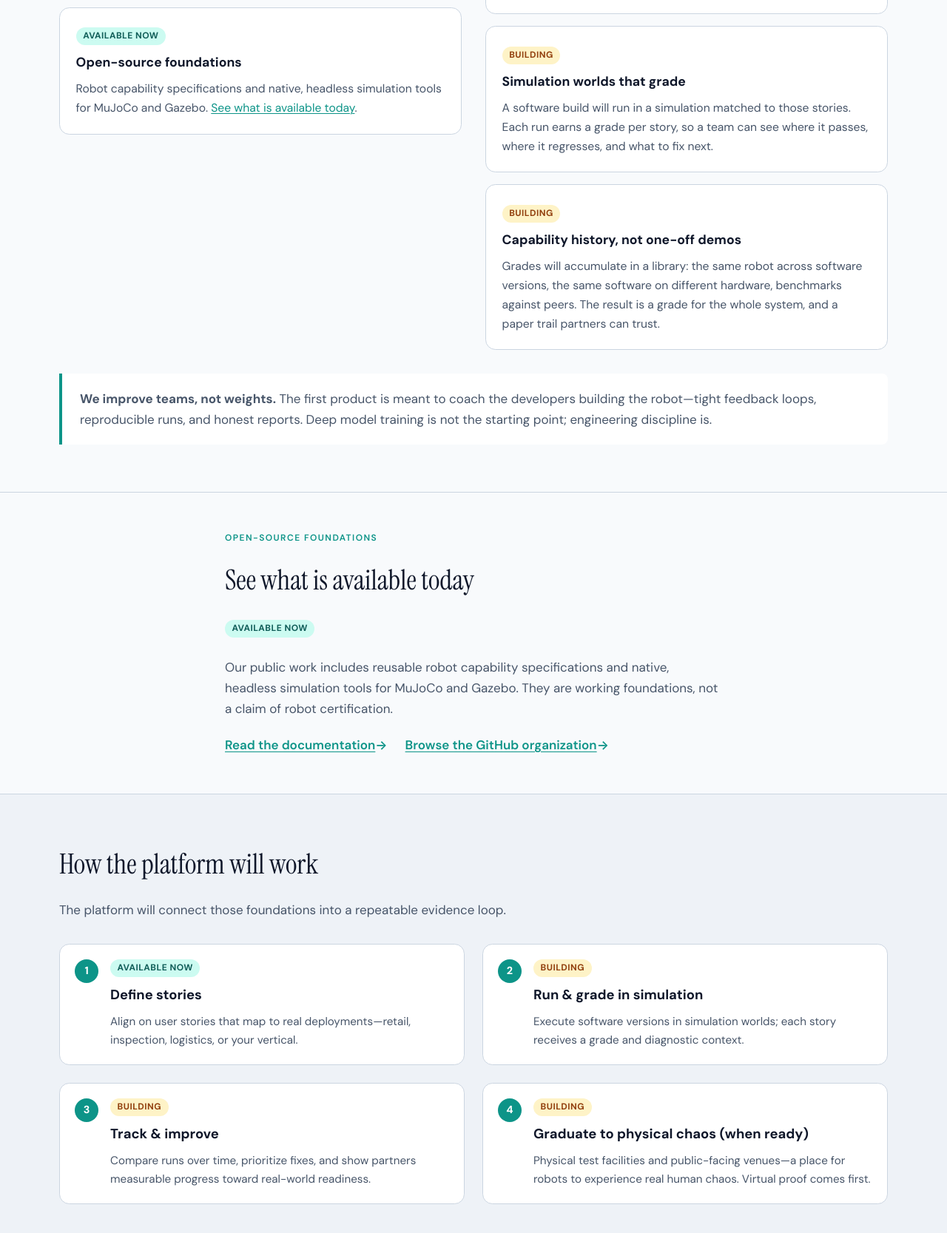
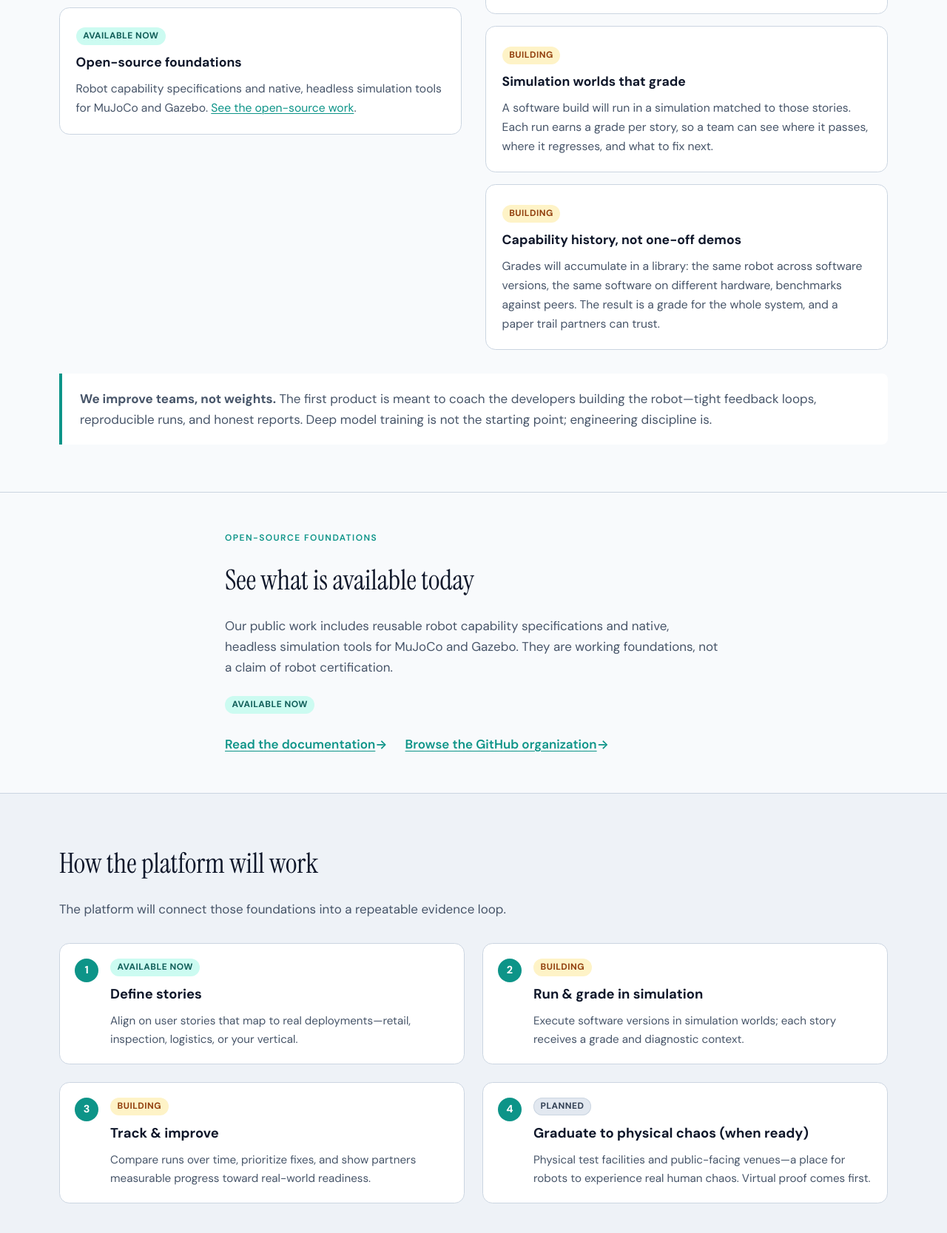
Before and after one commit to Living-Proof-Labs/website, a plain HTML site: page index.html in a window 1280 px wide. Shown: the part 1023-2690 px from the top of the page at 74% size. Drawn offline with Linux system fonts and the light colour scheme.

Commit message:
feat: mark physical test facilities as Planned with a neutral badge
Also moves the docs-section badge below the intro and makes the card link text
independent of the docs heading, so this merges cleanly with #14 in either order.

```diff
--- a/index.html
+++ b/index.html
@@ -133,7 +133,7 @@
                 <h4>Open-source foundations</h4>
                 <p>
                   Robot capability specifications and native, headless simulation tools for MuJoCo
-                  and Gazebo. <a href="#docs">See what is available today</a>.
+                  and Gazebo. <a href="#docs">See the open-source work</a>.
                 </p>
               </article>
             </div>
@@ -182,12 +182,12 @@
         <div class="container narrow">
           <p class="eyebrow">Open-source foundations</p>
           <h2 id="docs-heading">See what is available today</h2>
-          <p><span class="badge badge-now">Available now</span></p>
           <p class="section-intro">
             Our public work includes reusable robot capability specifications and native, headless
             simulation tools for MuJoCo and Gazebo. They are working foundations, not a claim of
             robot certification.
           </p>
+          <p><span class="badge badge-now">Available now</span></p>
           <p class="docs-links">
             <a class="text-link" href="https://docs.livingprooflabs.com/">Read the documentation</a>
             <a class="text-link" href="https://github.com/Living-Proof-Labs">Browse the GitHub organization</a>
@@ -229,7 +229,7 @@
             <li>
               <span class="step-num">4</span>
               <div>
-                <span class="badge badge-building">Building</span>
+                <span class="badge badge-planned">Planned</span>
                 <h3>Graduate to physical chaos (when ready)</h3>
                 <p>
                   Physical test facilities and public-facing venues—a place for robots to experience
--- a/styles/main.css
+++ b/styles/main.css
@@ -609,6 +609,8 @@ h3 {
   --badge-now-bg: #ccfbf1;
   --badge-building-text: #92400e;
   --badge-building-bg: #fef3c7;
+  --badge-planned-text: #334155;
+  --badge-planned-bg: #e2e8f0;
 }
 
 @media (prefers-color-scheme: dark) {
@@ -617,6 +619,8 @@ h3 {
     --badge-now-bg: #0f2e2b;
     --badge-building-text: #fcd34d;
     --badge-building-bg: #33260a;
+    --badge-planned-text: #cbd5e1;
+    --badge-planned-bg: #1e293b;
   }
 }
 
@@ -640,6 +644,12 @@ h3 {
 .badge-building {
   color: var(--badge-building-text);
   background: var(--badge-building-bg);
+}
+
+.badge-planned {
+  color: var(--badge-planned-text);
+  background: var(--badge-planned-bg);
+  box-shadow: inset 0 0 0 1px var(--border);
 }
 
 .status-columns {
```
